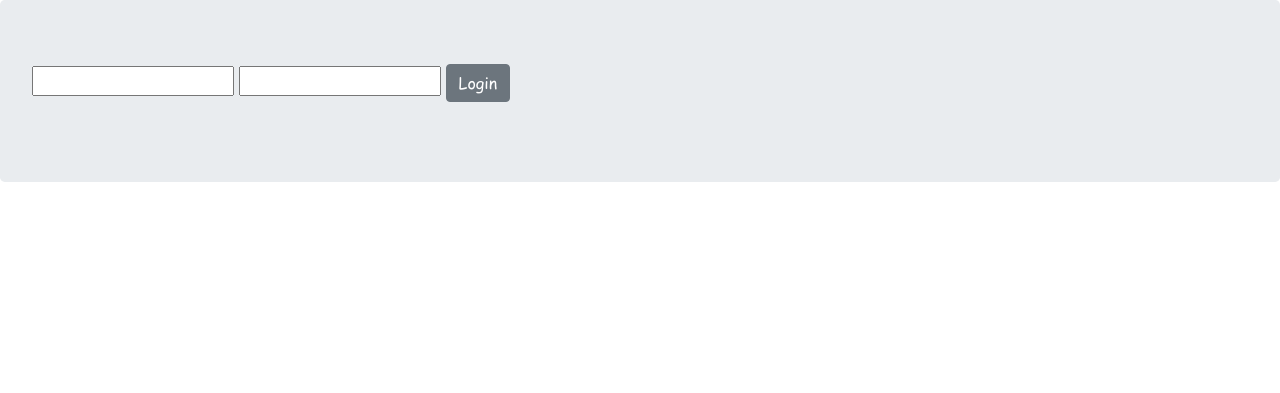
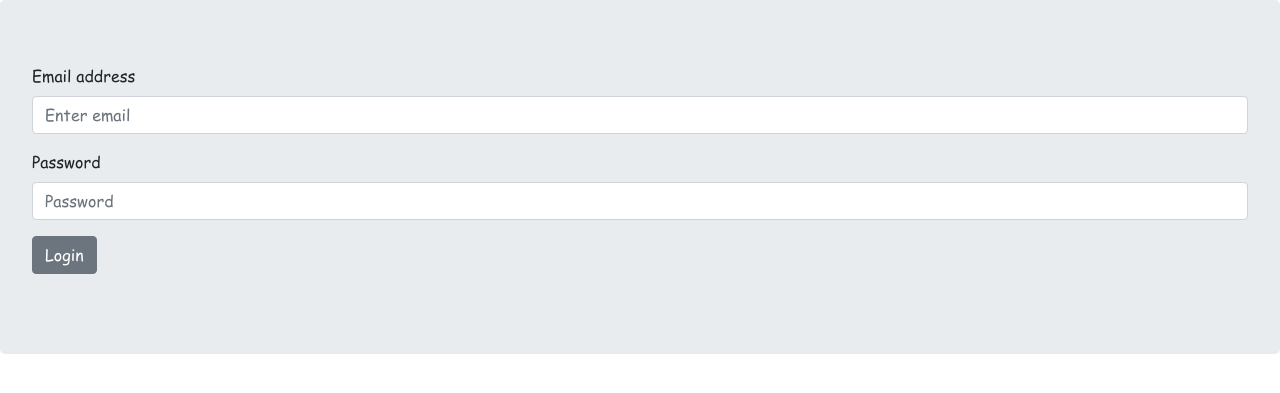
Before and after one commit to EmrysQeens/program-hub_flask1, a Flask app: page /admin in a window 1280 px wide. Shown: the part 56-449 px from the top of the page. Run offline with Flask 2, Linux system fonts and the light colour scheme; some libraries are stand-ins or nearby versions.

Commit message:
Updated admin.html AND admin.css

```diff
--- a/static/styles/admin.css
+++ b/static/styles/admin.css
@@ -1,9 +1,3 @@
 .login{
-    top:50%;
-    position:relative;
+    min-height:100%;
 }
-
-.contain{
-    position:adsolute;
-    height:100;
-}
--- a/templates/admin.html
+++ b/templates/admin.html
@@ -11,10 +11,16 @@
 <div class="contain">
 <div class="jumbotron login">
     <form action="{{url_for('admin')}}" method="POST">
-        <input type="email" name="email" id="email">
-        <input type="password" name="password" id="password">
-        <button class="btn btn-secondary sm">Login</button>
-    </form>
+  <div class="form-group">
+    <label for="exampleInputEmail1">Email address</label>
+    <input type="email" class="form-control" id="exampleInputEmail1" name="email" aria-describedby="emailHelp" placeholder="Enter email">
+   </div>
+  <div class="form-group">
+    <label for="exampleInputPassword1">Password</label>
+    <input type="password" class="form-control"name="password" id="exampleInputPassword1" placeholder="Password">
+  </div>
+  <button class="btn btn-secondary sm">Login</button>
+</form>
     <p>{{wrong}}</p>
 </div>
 </div>
```
